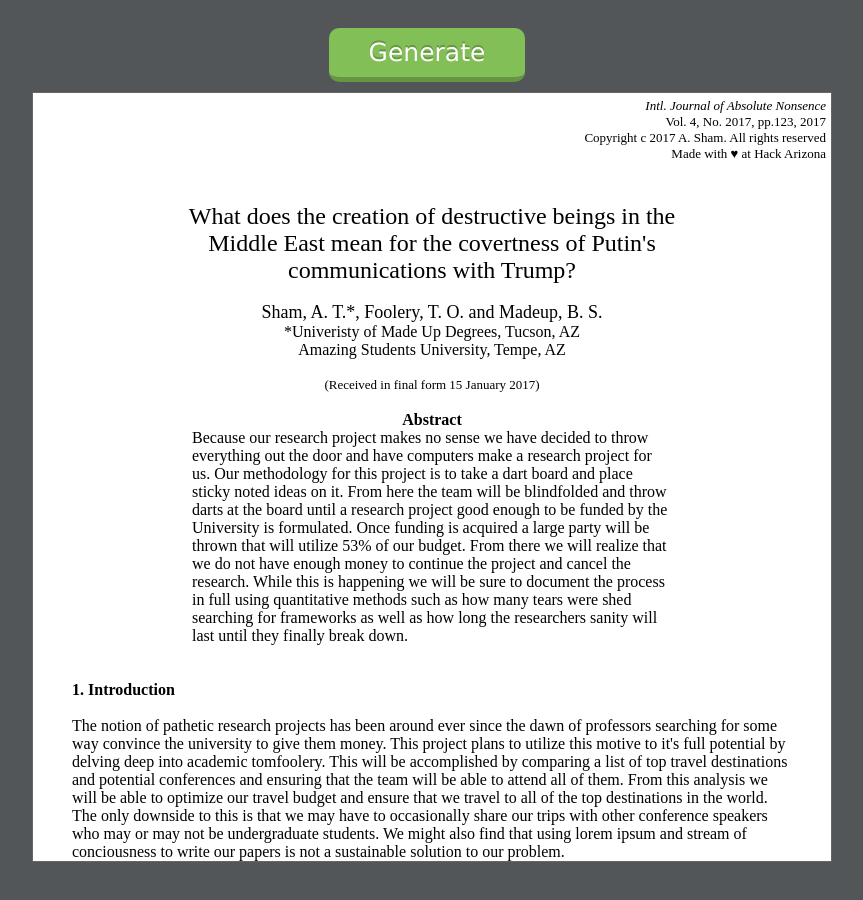
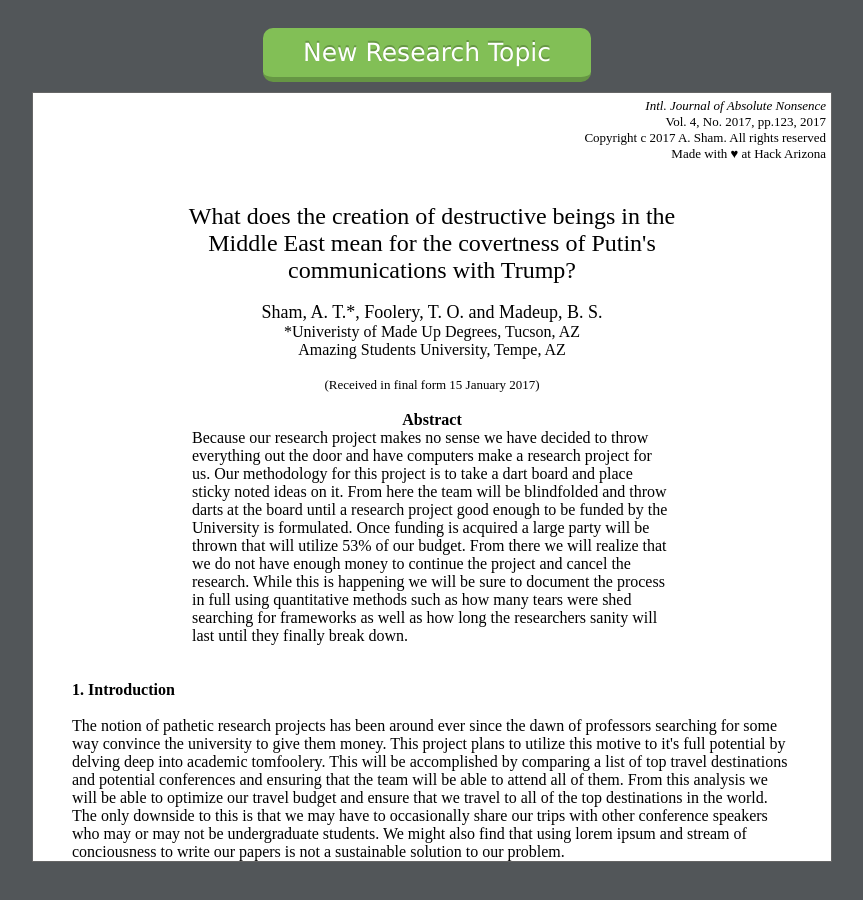
Before and after one commit to HackerResearch/HackerResearch.github.io, a plain HTML site: page index.html in a window 1280 px wide. Shown: the whole page, without its empty margins (208-1071 px from the left). Drawn offline with Linux system fonts and the light colour scheme.

Commit message:
Hot research topics in your area

```diff
--- a/index.html
+++ b/index.html
@@ -35,7 +35,7 @@
 </style>
 <body bgcolor="#999999" style="align-content: center; padding-top: 10px;"><div align="center"><br>
 	<div class="container">
-		<a id="butt" class="action-button shadow animate green">Generate</a>
+		<a id="butt" class="action-button shadow animate green">New Research Topic</a>
 	</div>
 	<table width = "800" border="0" cellspacing="1" cellpadding="0" height="537" bgcolor="#666666">
 		<tbody><tr bgcolor="#FFFFFF" valign="top" align="center">
```
